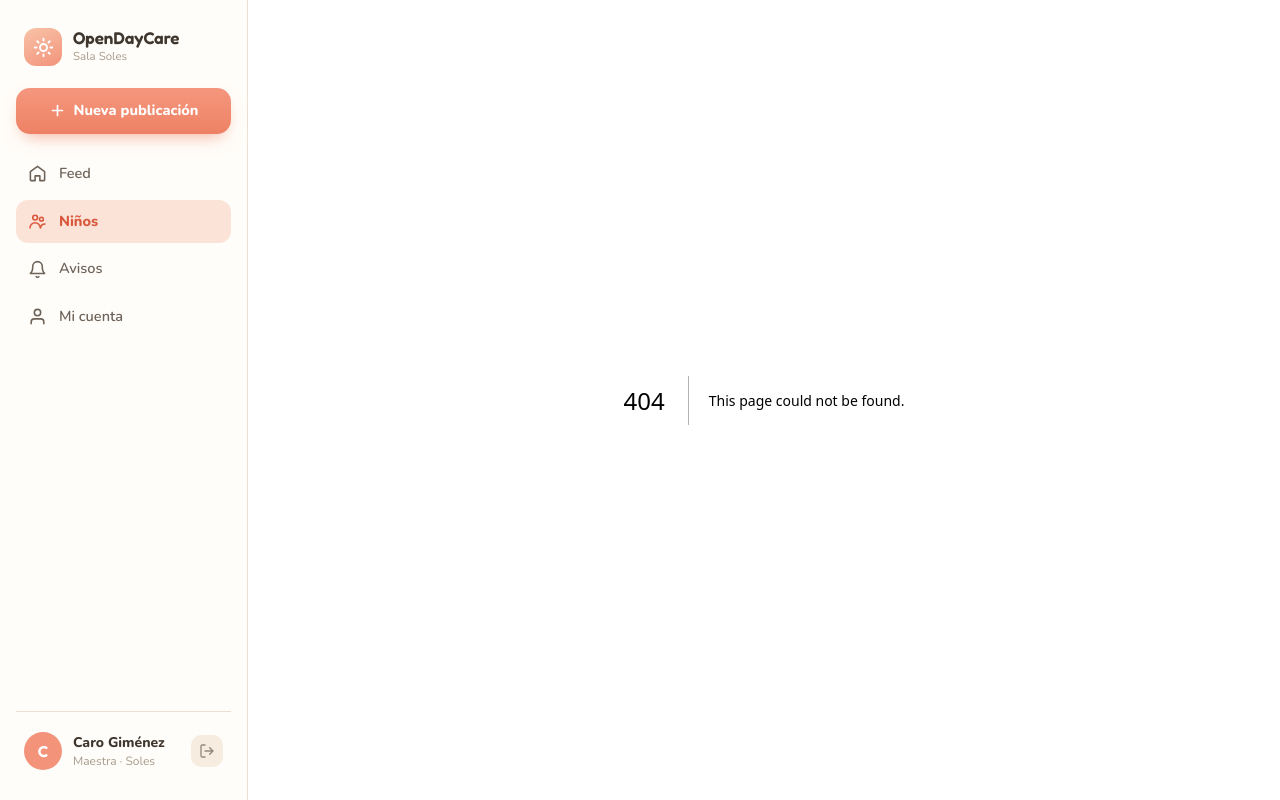
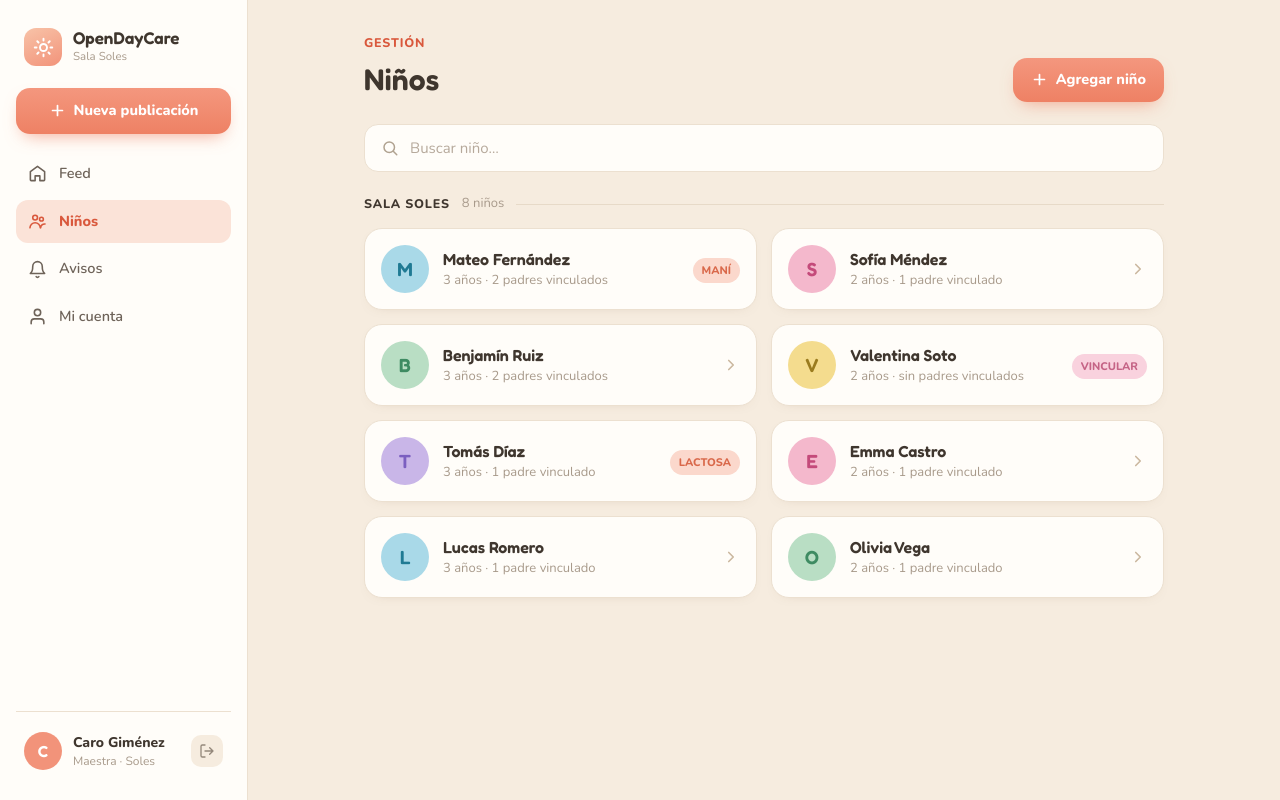
Before and after one commit to jhonprimedev/open-daycare, a Next.js app: page /kids in a window 1280 px wide. Before the commit this address had no page. Built offline with nearby package versions, Linux system fonts and the light colour scheme.

Commit message:
feat: kids list page with search filter (SPEC 02 step 4)

```diff
--- /dev/null
+++ b/app/kids/page.tsx
@@ -0,0 +1,96 @@
+"use client";
+
+import { useState, useMemo, type MouseEvent } from "react";
+import Link from "next/link";
+import { kids } from "@/lib/mock/kids";
+import KidCard from "@/components/kid-card";
+
+const normalizeText = (text: string): string =>
+  text.normalize("NFD").replace(/\p{Diacritic}/gu, "").toLowerCase();
+
+export default function KidsPage() {
+  const [query, setQuery] = useState("");
+
+  const filtered = useMemo(() => {
+    const q = normalizeText(query.trim());
+    if (q === "") return kids;
+    return kids.filter((kid) => normalizeText(kid.name).includes(q));
+  }, [query]);
+
+  const handleInertClick = (event: MouseEvent<HTMLAnchorElement>) => {
+    event.preventDefault();
+  };
+
+  return (
+    <div className="mx-auto w-full max-w-[880px] px-10 py-[34px] pb-20">
+      <div className="mb-[22px] flex items-end justify-between gap-4">
+        <div>
+          <div className="mb-1 text-[12.5px] font-extrabold tracking-[0.8px] text-[#D9583C]">
+            GESTIÓN
+          </div>
+          <h1 className="m-0 font-display text-[30px] font-semibold text-[#3F362E]">
+            Niños
+          </h1>
+        </div>
+        <Link
+          href="#"
+          onClick={handleInertClick}
+          className="flex items-center gap-2 rounded-[14px] bg-[linear-gradient(180deg,#F4977E,#EE8164)] px-[18px] py-[11px] text-[14.5px] font-extrabold text-white shadow-[0_8px_18px_-8px_rgba(238,129,100,0.7)]"
+        >
+          <svg
+            width="17"
+            height="17"
+            viewBox="0 0 24 24"
+            fill="none"
+            stroke="#fff"
+            strokeWidth="2.4"
+            strokeLinecap="round"
+            strokeLinejoin="round"
+            aria-hidden="true"
+          >
+            <path d="M12 5v14M5 12h14" />
+          </svg>
+          Agregar niño
+        </Link>
+      </div>
+
+      <div className="mb-[22px] flex items-center gap-[11px] rounded-[14px] border border-[#ECE0D0] bg-[#FFFDF9] px-4 py-3">
+        <svg
+          width="18"
+          height="18"
+          viewBox="0 0 24 24"
+          fill="none"
+          stroke="#B0A290"
+          strokeWidth="2"
+          strokeLinecap="round"
+          strokeLinejoin="round"
+          aria-hidden="true"
+        >
+          <circle cx="11" cy="11" r="7" />
+          <path d="m21 21-4.3-4.3" />
+        </svg>
+        <input
+          type="text"
+          placeholder="Buscar niño…"
+          value={query}
+          onChange={(e) => setQuery(e.target.value)}
+          className="flex-1 border-none bg-none text-[15px] text-[#3F362E] placeholder:text-[#B6A99B] focus:outline-none"
+        />
+      </div>
+
+      <div className="mb-[14px] flex items-center gap-3">
+        <span className="text-[12.5px] font-extrabold tracking-[0.8px] text-[#3F362E]">
+          SALA SOLES
+        </span>
+        <span className="text-[13px] text-[#A89A8B]">{kids.length} niños</span>
+        <span className="flex-1 h-px bg-[#E7DAC8]" />
+      </div>
+
+      <div className="grid grid-cols-1 gap-[14px] md:grid-cols-2">
+        {filtered.map((kid) => (
+          <KidCard key={kid.id} kid={kid} />
+        ))}
+      </div>
+    </div>
+  );
+}
```
